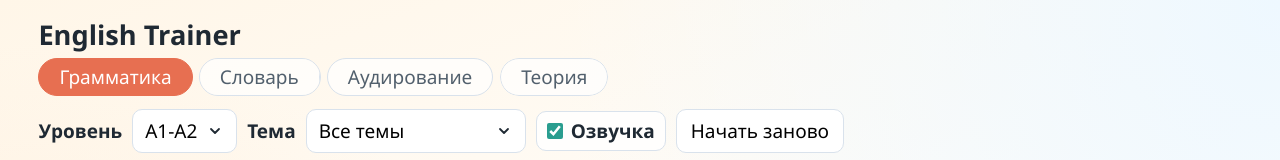
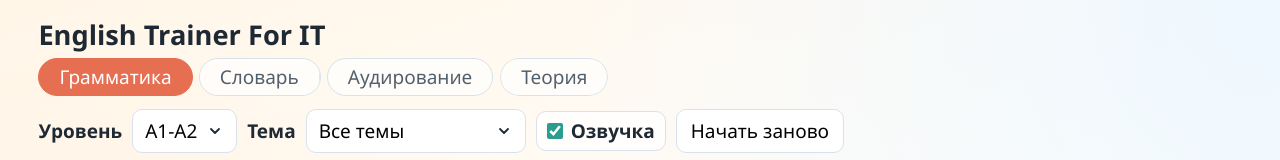
Before and after one commit to muratbyazrov/English-Grammar-Trainer, a website: page index.html in a window 1280 px wide. Shown: the top 160 px of the page. Drawn offline with Linux system fonts and the light colour scheme.

```diff
--- a/index.html
+++ b/index.html
@@ -9,7 +9,7 @@
   <body>
     <main class="app">
       <header class="topbar">
-        <h1>English Trainer</h1>
+        <h1>English Trainer For IT</h1>
       </header>
 
       <nav class="mode-tabs">
```
